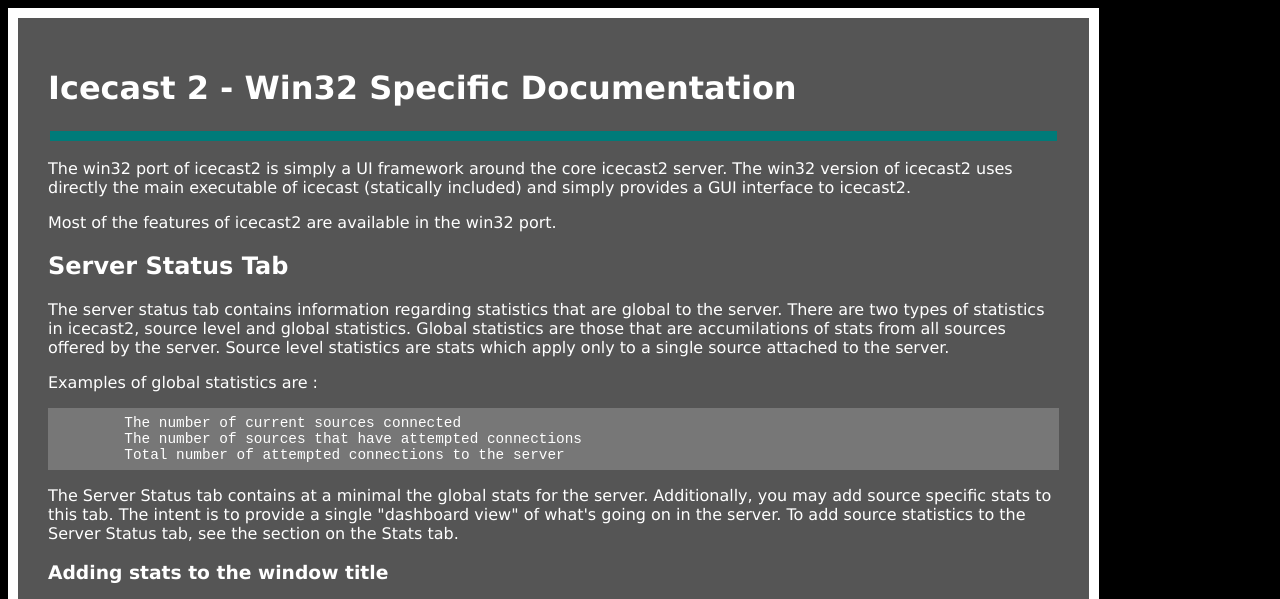
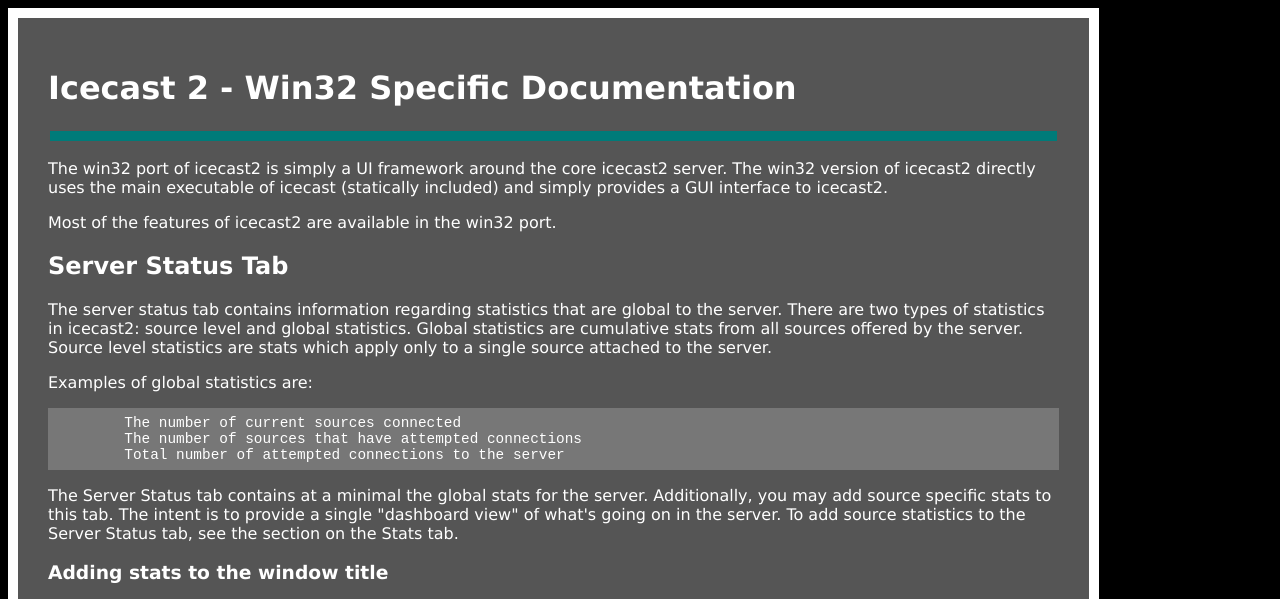
Before and after one commit to paluh/icecast, a plain HTML site: page doc/icecast2_win32.html in a window 1280 px wide. Shown: the top 599 px of the page. Drawn offline with Linux system fonts and the light colour scheme.

Commit message:
Oddsock gets props for the docs
git-svn-id: http://svn.xiph.org/trunk/icecast@5609 0101bb08-14d6-0310-b084-bc0e0c8e3800

```diff
--- a/doc/icecast2_win32.html
+++ b/doc/icecast2_win32.html
@@ -4,17 +4,17 @@
 <h1>Icecast 2 - Win32 Specific Documentation</h1>
 <table width=100%><tr><td bgcolor="#007B79" height="10" align="center"></td></tr></table>
 <p>
-The win32 port of icecast2 is simply a UI framework around the core icecast2 server.  The win32 version of icecast2 uses directly the main executable of icecast (statically included) and simply provides a GUI interface to icecast2.
+The win32 port of icecast2 is simply a UI framework around the core icecast2 server.  The win32 version of icecast2 directly uses the main executable of icecast (statically included) and simply provides a GUI interface to icecast2.
 </p>
 <p>
 Most of the features of icecast2 are available in the win32 port.
 </p>
 <h2>Server Status Tab</h2>
 <p>
-The server status tab contains information regarding statistics that are global to the server.  There are two types of statistics in icecast2, source level and global statistics.  Global statistics are those that are accumilations of stats from all sources offered by the server.  Source level statistics are stats which apply only to a single source attached to the server.
+The server status tab contains information regarding statistics that are global to the server.  There are two types of statistics in icecast2: source level and global statistics.  Global statistics are cumulative stats from all sources offered by the server.  Source level statistics are stats which apply only to a single source attached to the server.
 </p>
 <p>
-Examples of global statistics are :
+Examples of global statistics are:
 </p>
 <pre>
 	The number of current sources connected
```
